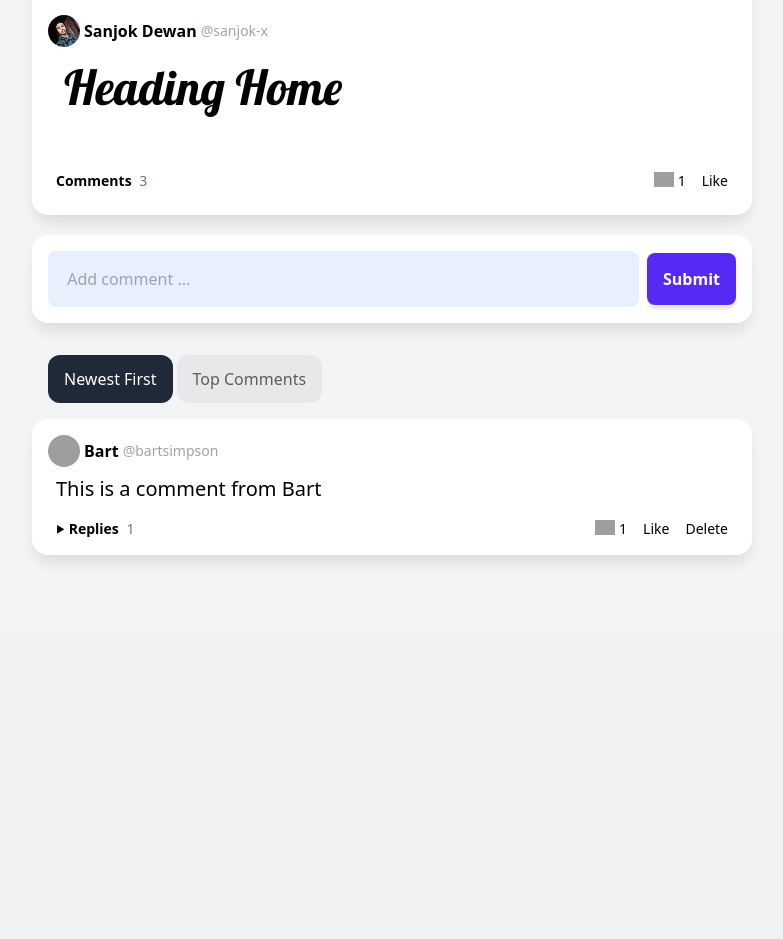
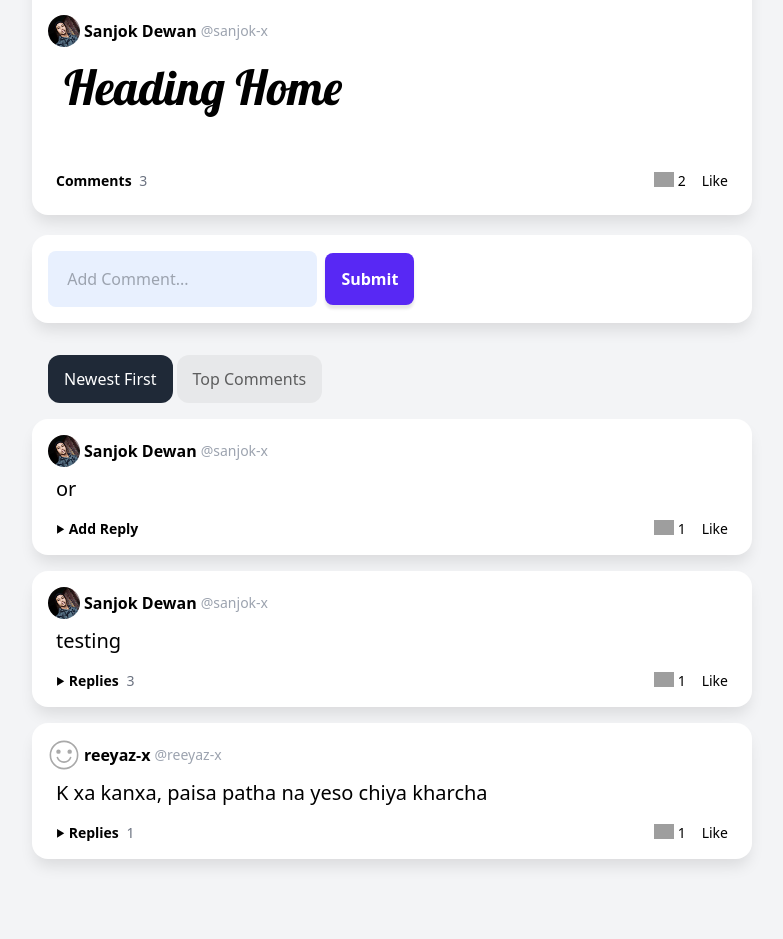
Before and after one commit to nikeshh-x/Django-Social-Media-App, a Django app: page /post/af91c394-3634-4fcd-bb52-2793a532185a in a window 1280 px wide. Shown: the part 725-1664 px from the top of the page, without its empty margins (248-1031 px from the left). Before the commit the page ends 1286 px from the top, so only its background shows below. Run offline with Django 5.2, Linux system fonts and the light colour scheme; a user stored in the database is signed in; data comes from the database, SQL or seed files in the repository; both versions use the stored data as it was after the commit; some libraries are stand-ins or nearby versions; grey boxes are pictures that could not be loaded.

Commit message:
second commit

```diff
--- a/a_core/urls.py
+++ b/a_core/urls.py
@@ -30,11 +30,16 @@ urlpatterns = [
     path('post/delete/<pk>', post_delete_view, name='post-delete'),
     path('post/edit/<pk>', post_edit_view, name='post-edit'),
     path('post/<pk>', post_page_view, name='post'),
+    path('post/<pk>/like', like_post, name='like-post'),
     path('profile/', profile_view, name='profile'),
     path('<username>/', profile_view, name='userprofile'),
     path('profile/edit/', profile_edit_view, name='profile-edit'),
     path('profile/delete/', profile_delete_view, name='profile-delete'),
     path('profile/onboarding/', profile_edit_view, name='profile-onboarding'),
+    path('commentsent/<pk>', comment_sent, name="comment-sent"),
+    path('comment/delete/<pk>', comment_delete_view, name="comment-delete"),
+    path('reply-sent/<pk>', reply_sent, name='reply-sent'),
+    path('reply/delete/<pk>', reply_delete_view, name="reply-delete"),
 ]
 
 urlpatterns += static(settings.MEDIA_URL, document_root=settings.MEDIA_ROOT)
--- a/a_post/admin.py
+++ b/a_post/admin.py
@@ -1,10 +1,13 @@
 from django.contrib import admin
-from .models import Post,Tag
+from .models import *
 # Register your models here.
 
 class TagAdmin(admin.ModelAdmin):
     prepopulated_fields = {'slug':('name',)}
 
 admin.site.register(Post)
+admin.site.register(LikedPost)
 
 admin.site.register(Tag,TagAdmin)
+admin.site.register(Comment)
+admin.site.register(Reply)
--- a/a_post/forms.py
+++ b/a_post/forms.py
@@ -1,6 +1,6 @@
 from django import forms
 from django.forms import ModelForm
-from .models import Post
+from .models import Post, Comment, Reply
 
 class PostCreateForm(ModelForm):
     class Meta:
@@ -20,3 +20,28 @@ class PostCreateForm(ModelForm):
         }),
             'tags': forms.CheckboxSelectMultiple(),
     }
+
+class CommentCreateForm(forms.ModelForm):
+    class Meta:
+        model = Comment
+        fields = ['body']
+        widgets = {
+            'body': forms.TextInput(attrs={'placeholder':'Add Comment...', 'class':'w-full flex-1'})
+        }
+        labels = {
+            'body':''
+        }
+
+class ReplyCreateForm(forms.ModelForm):
+    class Meta:
+        model = Reply
+        fields = ['body']
+        widgets = {
+            'body': forms.TextInput(attrs={
+            'placeholder': 'Add Reply ...',
+            'class': 'text-sm flex-1 w-full'
+            })
+        }
+        labels = {
+            'body': '',
+        }
--- a/a_post/views.py
+++ b/a_post/views.py
@@ -1,6 +1,6 @@
 from django.shortcuts import render,redirect, get_object_or_404
-from .models import Post, Tag
-from .forms import PostCreateForm
+from .models import Post, Tag, Comment, Reply
+from .forms import PostCreateForm, CommentCreateForm, ReplyCreateForm
 from django.contrib import messages
 from django.contrib.auth.decorators import login_required
 
@@ -67,5 +67,66 @@ def post_edit_view(request,pk):
 
 def post_page_view(request, pk):
     post = get_object_or_404(Post, id=pk)
+    commentForm = CommentCreateForm()
+    replyForm = ReplyCreateForm()
+    context = {
+        'post':post,
+        'commentForm':commentForm,
+        'replyForm':replyForm,
+    }
+    return render(request, 'a_post/post_page.html',context)
 
-    return render(request, 'a_post/post_page.html',{'post':post})
+@login_required
+def comment_sent(request, pk):
+    post = get_object_or_404(Post, id=pk)
+
+    if request.method == 'POST':
+        form = CommentCreateForm(request.POST)
+        if form.is_valid():
+            comment = form.save(commit=False)
+            comment.author = request.user
+            comment.parent_post = post
+            comment.save()
+    return redirect('post',post.id)
+
+@login_required
+def comment_delete_view(request,pk):
+    post = get_object_or_404(Comment, id=pk, author=request.user)
+    if request.method == 'POST':
+        post.delete()
+        messages.success(request, 'Comment delted successfully.')
+        return redirect('post', post.parent_post.id)
+    context = {
+        'comment':post,
+    }
+    return render(request, 'a_post/comment_delete.html', context)
+
+def reply_sent(request, pk):
+    comment = get_object_or_404(Comment, id=pk)
+
+    if request.method == 'POST':
+        form = ReplyCreateForm(request.POST)
+        if form.is_valid():
+            reply = form.save(commit=False)
+            reply.author = request.user
+            reply.parent_comment = comment
+            reply.save()
+    return redirect('post',comment.parent_post.id)
+
+@login_required
+def reply_delete_view(request,pk):
+    reply = get_object_or_404(Reply, id=pk, author=request.user)
+    if request.method == 'POST':
+        reply.delete()
+        messages.success(request, 'Reply delted successfully.')
+        return redirect('post', reply.parent_comment.parent_post.id)
+    context = {
+        'reply':reply,
+    }
+    return render(request, 'a_post/reply_delete.html', context)
+
+def like_post(request, pk):
+    post = get_object_or_404(Post, id=pk)
+    if post.author != request.user:
+        post.likes.add(request.user)
+        return redirect('post', post.id)
--- /dev/null
+++ b/templates/a_post/comment.html
@@ -0,0 +1,60 @@
+{% load static %}
+<comment class="card p-4 !mb-4">
+    <div class="flex justify-between items-center">
+        {% if comment.author %}
+        <a class="flex items-center gap-1 mb-2" href="{% url 'userprofile' comment.author.username %}">
+            <img class="w-8 h-8 object-cover rounded-full" src="{{comment.author.profile.avatar}}">
+            <span class="font-bold hover:underline">{{comment.author.profile.name}}</span>
+            <span class="text-sm font-normal text-gray-400">@{{comment.author.username}}</span>
+        </a>
+        {%else%}
+        <div class="flex items-center gap-1 mb-4">
+            <img src="{% static 'images/avatar_default.svg' %}" class="w-8 h-8 object cover rounded-full">
+            <span class="text-gray-500">No author</span>
+        </div>
+        {% endif %}
+    </div>
+    <p class="text-xl px-2">
+        {{comment.body}}
+    </p>
+    <div x-data="{ repliesOpen: false }" class="flex items-center justify-between flex-wrap text-sm px-2">
+        <a @click="repliesOpen = !repliesOpen" class="font-bold hover:underline cursor-pointer">
+            <div class="inline-block" x-bind:class="repliesOpen && 'rotate-90 duration-300'">
+                <svg transform ="rotate(90)" width="9" height="9" viewBox="0 0 25 25">
+                    <path d="M24 22h-24l12-20z"/>
+                </svg>
+            </div>
+            {% if comment.replies.count %}
+            Replies
+            <span class="font-light text-gray-500 ml-1">{{comment.replies.count}}</span>
+            {%else%}
+                {% if user.is_authenticated %}
+                    Add Reply
+                {% endif %}
+            {% endif %}
+        </a>
+        <div class="flex items-center gap-4 [&>a:hover]:underline">
+            <div class="flex items-center gap-1">
+                <img class="w-5 -mt-1" src="https://img.icons8.com/small/24/000000/fire-heart.png">
+                1
+            </div>
+            <a href="">Like</a>
+            {% if user.is_authenticated and comment.author == user %}
+                <a href="{% url 'comment-delete' comment.id %}">Delete</a>
+            {% endif %}
+        </div>
+
+        <div x-show="repliesOpen" x-cloak class="basis-full mt-3 pl-8 grid grid-cols-1">
+
+            {% for reply in comment.replies.all %}
+              {% include "a_post/reply.html" %}
+            {% endfor %}
+
+            <form method="POST" action="{% url 'reply-sent' comment.id %}" class="replyform flex " autocomplete="off">
+                {% csrf_token %}
+                {{replyForm}}
+                <button class="block" type="submit">Submit</button>
+            </form>
+        </div>
+    </div>
+</comment>
--- a/templates/a_post/post.html
+++ b/templates/a_post/post.html
@@ -37,8 +37,14 @@
     </div>
     <div class="flex items-center justify-between text-sm px-2">
       <a class="font-bold hover:underline" href="{% url 'post' post.id %}">
-        Comments
-        <span class="font-light text-gray-500 ml-1">3</span>
+        {% if post.comments.count %}
+          Comments <span class="font-light text-gray-500 ml-1">{{post.comments.count}}</span>
+          {% else %}
+            {% if user.is_authenticated %}
+              Add Comment
+            {% endif %}
+        {% endif %}
+
       </a>
       <div class="flex items-center gap-4 [&>a:hover]:underline">
         <div class="flex items-center gap-1">
@@ -46,9 +52,11 @@
             class="w-5 -mt-1"
             src="https://img.icons8.com/small/24/000000/fire-heart.png"
           />
-          1
+          {{post.likes.count}}
         </div>
-        <a href="">Like</a>
+        {% if user.is_authenticated and user != post.author %}
+          <a href="{% url 'like-post' post.id %}">Like</a>
+        {% endif %}
         {% if user.is_authenticated and user == post.author %}
         <a href="{% url 'post-edit' post.id %}">Edit</a>
         <a href="{% url 'post-delete' post.id %}">Delete</a>
--- a/templates/a_post/post_page.html
+++ b/templates/a_post/post_page.html
@@ -1,14 +1,16 @@
 {% extends "layouts/b.html" %}
+
 {% block content %}
-
 {% include "a_post/post.html" %}
 <div class="card !pb-0 -mt-3">
-    <form method="POST" class="flex items-center p-4" autocomplete="off">
-        <input type="text" name="comment" placeholder="Add comment ..." maxlength="150">
+    <form method="POST" action="{% url 'comment-sent' post.id %}" class="flex items-center p-4" autocomplete="off">
+        {% csrf_token %}
+        {{commentForm}}
         <button @click="open = false" class="block ml-2" type="submit">Submit</button>
     </form>
 </div>
 
+    {% if post.comments.count %}
         <div class="mb-20">
             <div id="tabs" class="ml-4 flex gap-1 mb-4">
                 <a class="tab selected">Newest First</a>
@@ -17,69 +19,11 @@
 
             <div id="tab-contents">
 
-        <comment class="card p-4 !mb-4">
-            <div class="flex justify-between items-center">
-                <a class="flex items-center gap-1 mb-2" href="">
-                    <img class="w-8 h-8 object-cover rounded-full" src="https://img.icons8.com/small/96/A9A9A9/happy.png">
-                    <span class="font-bold hover:underline">Bart</span>
-                    <span class="text-sm font-normal text-gray-400">@bartsimpson</span>
-                </a>
-            </div>
-            <p class="text-xl px-2">
-                This is a comment from Bart
-            </p>
-            <div x-data="{ repliesOpen: false }" class="flex items-center justify-between flex-wrap text-sm px-2">
-                <a @click="repliesOpen = !repliesOpen" class="font-bold hover:underline cursor-pointer">
-                    <div class="inline-block" x-bind:class="repliesOpen && 'rotate-90 duration-300'">
-                        <svg transform ="rotate(90)" width="9" height="9" viewBox="0 0 25 25">
-                            <path d="M24 22h-24l12-20z"/>
-                        </svg>
-                    </div>
-                    Replies
-                    <span class="font-light text-gray-500 ml-1">1</span>
-                </a>
-                <div class="flex items-center gap-4 [&>a:hover]:underline">
-                    <div class="flex items-center gap-1">
-                        <img class="w-5 -mt-1" src="https://img.icons8.com/small/24/000000/fire-heart.png">
-                        1
-                    </div>
-                    <a href="">Like</a>
-                    <a href="">Delete</a>
-                </div>
-
-                <div x-show="repliesOpen" x-cloak class="basis-full mt-3 pl-8 grid grid-cols-1">
-
-                    <reply class="flex items-end justify-between py-4 border-t">
-                        <div class="flex">
-                            <a href="">
-                                <img class="w-8 h-8 object-cover rounded-full mr-2" src="https://img.icons8.com/small/96/A9A9A9/happy.png">
-                            </a>
-                            <div class="w-fit">
-                                <a class="block" href="">
-                                    <span class="font-bold hover:underline">Homer</span>
-                                    <span class="text-sm text-gray-400">@homersimpson</span>
-                                </a>
-                                <div class="mr-3">This is a reply from Homer</div>
-                            </div>
-                        </div>
-                        <div class="flex items-center gap-4 [&>a:hover]:underline">
-                            <div class="flex items-center gap-1">
-                                <img class="w-5 -mt-1" src="https://img.icons8.com/small/24/000000/fire-heart.png">
-                                1
-                            </div>
-                            <a href="">Like</a>
-                            <a href="">Delete</a>
-                        </div>
-                    </reply>
-
-                    <form method="POST" class="replyform flex justify-between" autocomplete="off">
-                        <input type="text" name="reply" placeholder="Add reply ..." maxlength="150">
-                        <button class="block" type="submit">Submit</button>
-                    </form>
-                </div>
-            </div>
-        </comment>
+                {% for comment in post.comments.all %}
+                    {% include "a_post/comment.html" %}
+                {% endfor %}
 
             </div>
         </div>
+    {% endif %}
 {% endblock content %}
--- /dev/null
+++ b/templates/a_post/reply.html
@@ -0,0 +1,32 @@
+{% load static %}
+<reply class="flex items-end justify-between py-4 border-t">
+    <div class="flex">
+        {% if reply.author %}
+            <a href="{% url 'userprofile' reply.author.username %}">
+                <img class="w-8 h-8 object-cover rounded-full mr-2" src="{{reply.author.profile.avatar}}">
+            </a>
+        {%else%}
+            <img class="w-8 h-8 object-cover rounded-full mr-2" src="{% static 'images/avatar_default.svg' %}">
+        {% endif %}
+        <div class="w-fit">
+            {% if reply.author %}
+                <a class="block" href="">
+                    <span class="font-bold hover:underline">{{reply.author.profile.name}}</span>
+                    <span class="text-sm text-gray-400">@{{reply.author.username}}</span>
+                </a>
+            {%else%}
+                <span class="text-gray-500">No Author</span>
+            {% endif %}
+
+            <div class="mr-3">{{reply.body}}</div>
+        </div>
+    </div>
+    <div class="flex items-center gap-4 [&>a:hover]:underline">
+        <div class="flex items-center gap-1">
+            <img class="w-5 -mt-1" src="https://img.icons8.com/small/24/000000/fire-heart.png">
+            1
+        </div>
+        <a href="">Like</a>
+        <a href="{% url 'reply-delete' reply.id %}">Delete</a>
+    </div>
+</reply>
```
Also changed, not shown: a_post/models.py (+38 -0 lines), templates/a_post/comment_delete.html (added, +14 -0 lines), templates/a_post/reply_delete.html (added, +19 -0 lines), a_post/migrations/0007_comment.py (added), a_post/migrations/0008_alter_comment_options_reply.py (added), a_post/migrations/0009_likedpost_post_likes.py (added), a_users/forms.py (line endings or trailing spaces), db.sqlite3. Lines whose indentation alone changed are shown as unchanged.
